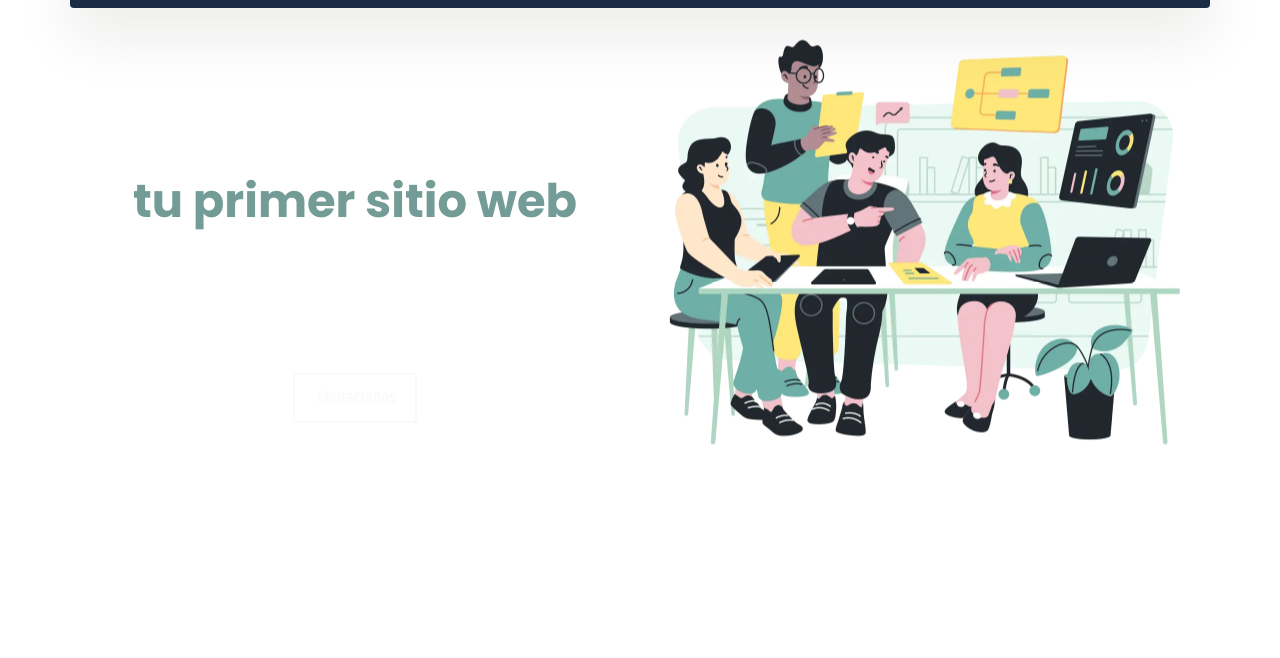
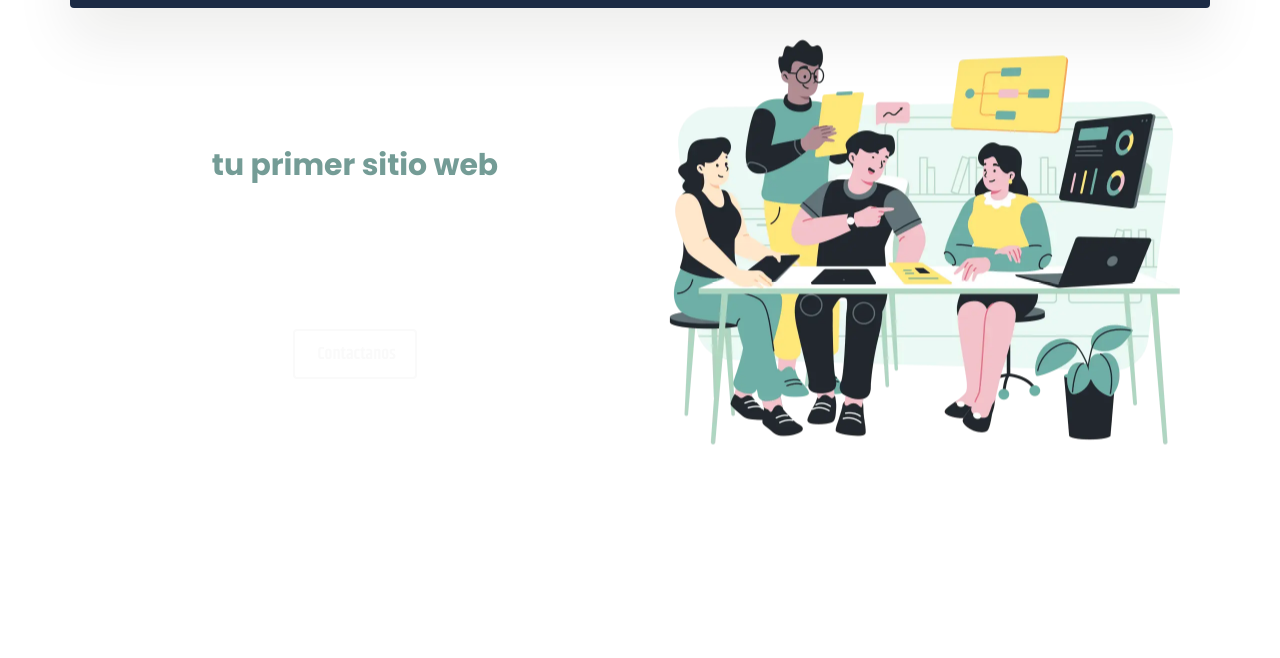
Before and after one commit to Amadeo-G/agsol, a plain HTML site: page index.html in a window 1280 px wide. Shown: the part 98-756 px from the top of the page. Drawn offline with Linux system fonts and the light colour scheme; files whose address does not match are found by name.

Commit message:
Update mbr-additional.css

```diff
--- a/assets/mobirise/css/mbr-additional.css
+++ b/assets/mobirise/css/mbr-additional.css
@@ -6,7 +6,7 @@ body {
 }
 .display-1 {
   font-family: 'Poppins', sans-serif;
-  font-size: 2.9rem;
+  font-size: 1.87rem;
   line-height: 1.1;
 }
 .display-1 > .mbr-iconfont {
```
